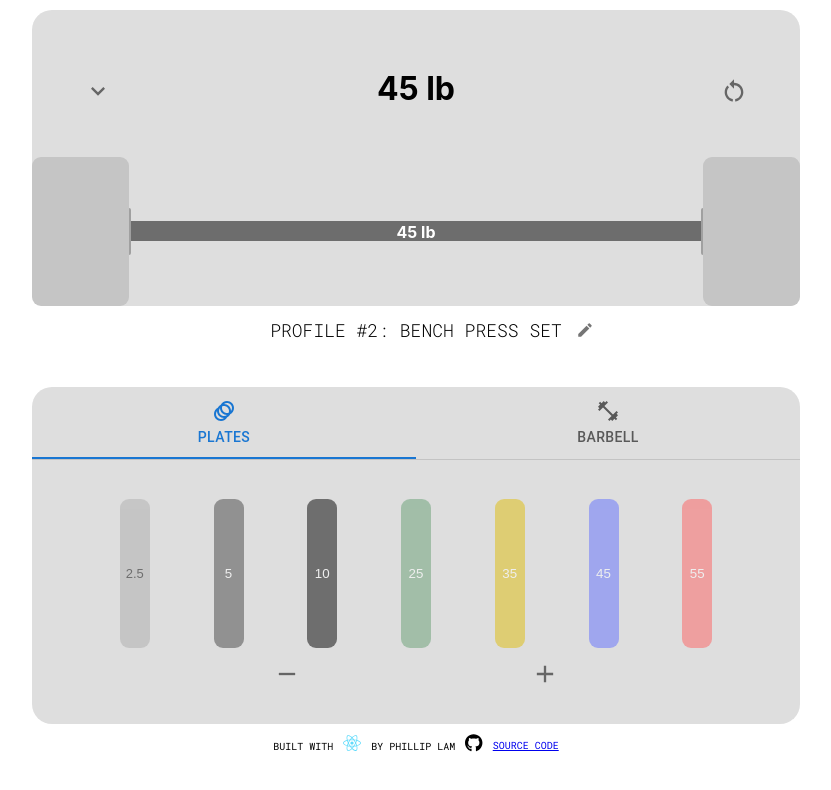
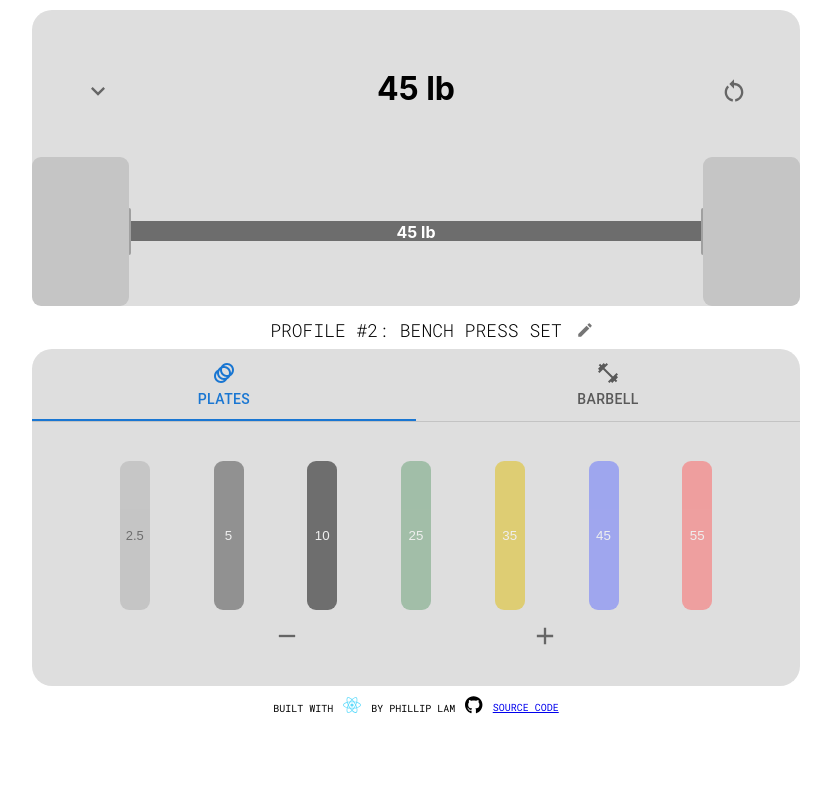
Before and after one commit to philliplam8/barbell-calculator, a React (Create React App) app: page / in a window 1280 px wide. Shown: the top 790 px of the page, without its empty margins (224-1055 px from the left). Built offline with nearby package versions, Linux system fonts and the light colour scheme.

Commit message:
fix: updated spacing around profile title and selected plate animation (BC-29)

```diff
--- a/src/components/WeightControls/PlateSelector.css
+++ b/src/components/WeightControls/PlateSelector.css
@@ -2,13 +2,11 @@
     border: none;
     cursor: pointer;
     align-items: center;
-    /* height: 100px; */
 }
 
 .plate--button:hover {
-    width: 35px;
-    height: 170px;
     font-size: large;
+    opacity: 1;
 }
 
 .plate--button-selected {
--- a/src/components/WeightControls/WeightControls.css
+++ b/src/components/WeightControls/WeightControls.css
@@ -9,6 +9,6 @@
     width: 95%;
     max-width: 768px;
     border-radius: 20px;
-    margin: 10px 0;
+    margin-bottom: 10px;
     background-color: #dedede;
 }
--- a/src/components/WeightDisplay/WeightProfileTitle.css
+++ b/src/components/WeightDisplay/WeightProfileTitle.css
@@ -1,7 +1,6 @@
 .profile {
-    /* /* position: relative; */
-    /* display: flex; */
-    /* align-items: center; */
+    display: flex;
+    flex-direction: row;
 }
 
 .profile--hidden {
@@ -19,6 +18,7 @@
     height: 20px;
     min-width: 5px;
     padding: 2px 7px;
+    margin-left: 28px;
 }
 
 .profile--name:hover {
@@ -30,11 +30,3 @@
     border: 2px solid #1976d2;
     border-radius: 3px;
 }
-
-/* Edit/Submit Button */
-
-.profile--icon {
-    position: block;
-    top: -28px;
-    left: 100%;
-}
--- a/src/components/WeightDisplay/WeightProfileTitle.js
+++ b/src/components/WeightDisplay/WeightProfileTitle.js
@@ -72,12 +72,13 @@ export default function WeightProfileTitle() {
     return (
         <div className='profile'>
             <input ref={inputRef} className='profile--name' type='text' value={title} onClick={titleClickHandler} onChange={titleChangeHandler} onBlur={titleBlurHandler} onKeyUp={titleKeyUpHandler}></input>
-            <IconButton className='profile--icon' aria-label='edit-title' size='small' style={{ display: isToggle ? 'none' : 'block' }} onClick={editButtonHandler}>
+            <IconButton aria-label='edit-title' size='small' style={{ display: isToggle ? 'none' : 'block' }} onClick={editButtonHandler}>
                 <EditIcon fontSize='inherit' />
             </IconButton>
-            <IconButton className='profile--icon' aria-label='submit-title' size='small' style={{ display: isToggle ? 'block' : 'none' }} onClick={doneButtonHandler}>
+            <IconButton aria-label='submit-title' size='small' style={{ display: isToggle ? 'block' : 'none' }} onClick={doneButtonHandler}>
                 <DoneIcon fontSize='inherit' />
             </IconButton>
+
         </div>
     )
 }
```
